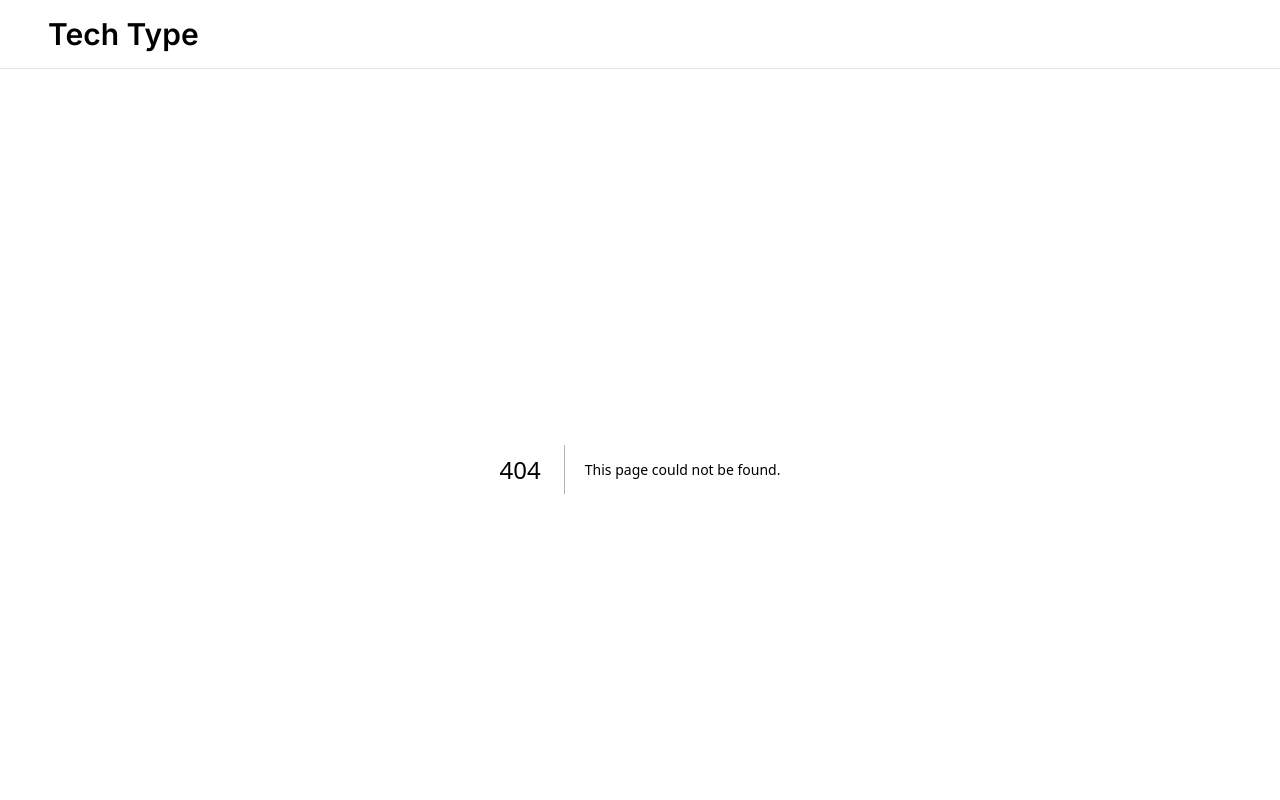
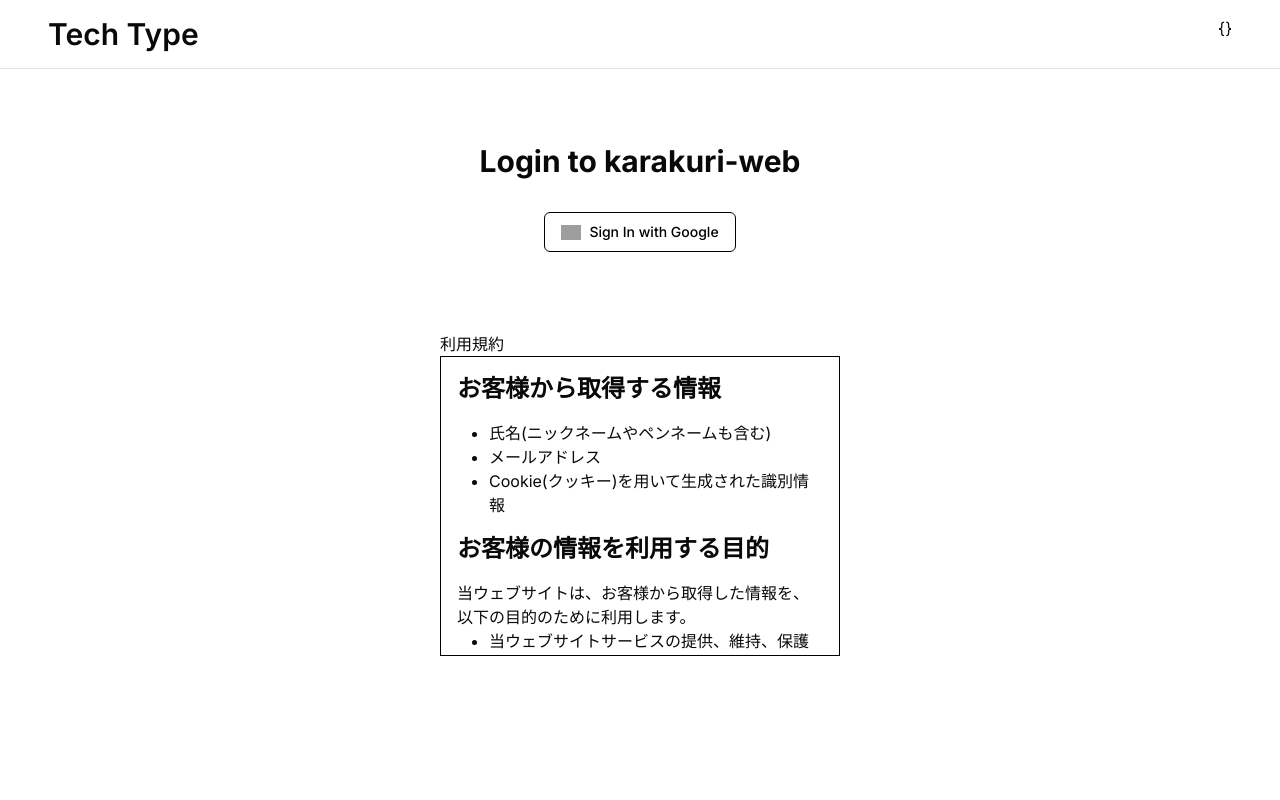
Before and after one commit to balckowl/typing-game, a Next.js app: page /auth/login in a window 1280 px wide. Before the commit this address had no page. Shown: the top 800 px of the page. Built offline with nearby package versions, Linux system fonts and the light colour scheme; no server answers; grey boxes are pictures that could not be loaded.

Commit message:
chore: create authentication implementation

```diff
--- a/package.json
+++ b/package.json
@@ -17,6 +17,7 @@
     "@radix-ui/react-avatar": "^1.0.4",
     "@radix-ui/react-dialog": "^1.0.5",
     "@radix-ui/react-dropdown-menu": "^2.0.6",
+    "@radix-ui/react-hover-card": "^1.1.1",
     "@radix-ui/react-progress": "^1.0.3",
     "@radix-ui/react-slot": "^1.0.2",
     "@supabase/ssr": "^0.3.0",
--- /dev/null
+++ b/src/app/(page)/auth/login/page.tsx
@@ -0,0 +1,103 @@
+"use client"
+
+import { GoogleAuthProvider, signInWithPopup } from "firebase/auth"
+import Image from "next/image"
+import { useRouter } from "next/navigation"
+import { signIn, useSession } from "next-auth/react"
+import { useState } from "react"
+
+import { Button } from "@/components/ui/button"
+import { auth } from "@/lib/firebase/client"
+
+
+const Login = () => {
+
+    const { data: session, status } = useSession()
+    const router = useRouter()
+    const [isLoading, setIsLoading] = useState<boolean>(false)
+
+    const googleProvider = new GoogleAuthProvider
+
+    const signInWithGoogle = async() => {
+
+        setIsLoading(true)
+
+        await signInWithPopup(auth, googleProvider).then(async (credential) => {
+
+            const idToken = await credential.user.getIdToken(true)
+
+            // const userDocRef = doc(db, "users", credential.user.uid);
+            // const userDoc = await getDoc(userDocRef);
+
+            // if (!userDoc.exists()) {
+            //     await setDoc(userDocRef, {
+            //         clearLampList: { level1: Array(5).fill("0"), level2: Array(5).fill("0"), level3: Array(5).fill("0") },
+            //         badges: ["0", "0", "0"],
+            //         currentBadge: -1,
+            //     });
+            // }
+
+            signIn("credentials", { callbackUrl: '/myPage', idToken })
+
+        }).catch((err) => {
+            console.log(err)
+            setIsLoading(false)
+        })
+
+    }
+
+    return (
+        <div className="relative h-screen">
+            <div className="mt-[70px]">
+                <h2 className="mb-7 text-center text-[30px] font-bold">Login to karakuri-web</h2>
+                <div className="flex justify-center">
+                    <Button onClick={signInWithGoogle} className="flex gap-2 border border-black bg-white text-black hover:text-white">
+                        <Image src="/images/auth/google-icon.svg" width={20} height={20} alt="google-icon" />
+                        <p>Sign In with Google</p>
+                    </Button>
+                </div>
+            </div>
+            <div className="mx-auto w-[400px]">
+                <p className="mt-20">利用規約</p>
+                <div className=" mx-auto h-[300px] overflow-hidden overflow-y-scroll border border-black p-4">
+                    <h4 className="mb-4 text-2xl font-bold">お客様から取得する情報</h4>
+                    <ul className="ml-8 list-disc">
+                        <li>氏名(ニックネームやペンネームも含む)</li>
+                        <li>メールアドレス</li>
+                        <li>Cookie(クッキー)を用いて生成された識別情報</li>
+                    </ul>
+
+                    <p className="mt-4 text-2xl font-bold">お客様の情報を利用する目的</p>
+                    <p className="mt-4">当ウェブサイトは、お客様から取得した情報を、以下の目的のために利用します。</p>
+                    <ul className="ml-8 list-disc">
+                        <li>当ウェブサイトサービスの提供、維持、保護及び改善のため</li>
+                    </ul>
+
+                    <p className="mt-4 text-2xl font-bold">第三者提供</p>
+                    <p className="mt-4">当ウェブサイトは、お客様から取得する情報のうち、個人データ（個人情報保護法第１６条第３項）に該当するものついては、あらかじめお客様の同意を得ずに、第三者（日本国外にある者を含みます。）に提供しません。</p>
+                    <ul className="ml-8 list-disc">
+                        <li>個人データの取扱いを外部に委託する場合</li>
+                        <li>当ウェブサイトや当ウェブサイトサービスが買収された場合</li>
+                        <li>事業パートナーと共同利用する場合（具体的な共同利用がある場合は、その内容を別途公表します。）</li>
+                        <li>その他、法律によって合法的に第三者提供が許されている場合</li>
+                    </ul>
+
+                    <p className="mt-4 text-2xl font-bold">アクセス解析ツール</p>
+                    <p className="mt-4">当ウェブサイトは、お客様のアクセス解析のために、「Googleアナリティクス」を利用しています。</p>
+                    <p>Googleアナリティクスは、トラフィックデータの収集のためにCookieを使用しています。トラフィックデータは匿名で収集されており、個人を特定するものではありません。</p>
+                    <p>Cookieを無効にすれば、これらの情報の収集を拒否することができます。詳しくはお使いのブラウザの設定をご確認ください。</p>
+                    <p>Googleアナリティクスについて、詳しくは以下からご確認ください。<a className="text-blue-500" href="https://marketingplatform.google.com/about/analytics/terms/jp/">https://marketingplatform.google.com/about/analytics/terms/jp/</a></p>
+
+                    <p className="mt-4 text-2xl font-bold">プライバシーポリシーの変更</p>
+                    <p className="mt-4">当ウェブサイトは、必要に応じて、このプライバシーポリシーの内容を変更します。この場合、変更後のプライバシーポリシーの施行時期と内容を適切な方法により周知または通知します。</p>
+
+                    <p className="mt-4">ハッカソン名: からくリンゴ</p>
+                    <p>2024年02月20日 制定</p>
+
+                </div>
+            </div>
+        </div>
+    )
+}
+
+export default Login
--- a/src/app/layout/header/userButton.tsx
+++ b/src/app/layout/header/userButton.tsx
@@ -1,10 +1,22 @@
+import { signOut as signOutFirebase } from "firebase/auth";
+import { getServerSession } from "next-auth";
+import { signOut as signOutNextAuth } from "next-auth/react";
 
+import { auth } from "@/lib/firebase/client";
 
-const UserButton = async () => {
+const UserButton = () => {
+  const logOut = async () => {
+    //firebaseからのログアウト
+    await signOutFirebase(auth)
+    //nextauthからログアウト
+    signOutNextAuth({ callbackUrl: '/' })
+  }
 
+  const session = getServerSession()
+  console.log(session)
   return (
     <div>
-
+      {JSON.stringify(session)}
     </div>
   )
 }
--- /dev/null
+++ b/src/components/ui/hover-card.tsx
@@ -0,0 +1,29 @@
+"use client"
+
+import * as HoverCardPrimitive from "@radix-ui/react-hover-card"
+import * as React from "react"
+
+import { cn } from "@/lib/utils"
+
+const HoverCard = HoverCardPrimitive.Root
+
+const HoverCardTrigger = HoverCardPrimitive.Trigger
+
+const HoverCardContent = React.forwardRef<
+  React.ElementRef<typeof HoverCardPrimitive.Content>,
+  React.ComponentPropsWithoutRef<typeof HoverCardPrimitive.Content>
+>(({ align = "center", className, sideOffset = 4, ...props }, ref) => (
+  <HoverCardPrimitive.Content
+    ref={ref}
+    align={align}
+    sideOffset={sideOffset}
+    className={cn(
+      "z-50 w-64 rounded-md border bg-popover p-4 text-popover-foreground shadow-md outline-none data-[state=open]:animate-in data-[state=closed]:animate-out data-[state=closed]:fade-out-0 data-[state=open]:fade-in-0 data-[state=closed]:zoom-out-95 data-[state=open]:zoom-in-95 data-[side=bottom]:slide-in-from-top-2 data-[side=left]:slide-in-from-right-2 data-[side=right]:slide-in-from-left-2 data-[side=top]:slide-in-from-bottom-2",
+      className
+    )}
+    {...props}
+  />
+))
+HoverCardContent.displayName = HoverCardPrimitive.Content.displayName
+
+export { HoverCard, HoverCardContent,HoverCardTrigger }
--- /dev/null
+++ b/src/types/next-auth.d.ts
@@ -0,0 +1,22 @@
+
+// Session型の拡張
+declare module 'next-auth' {
+  interface Session {
+    user: {
+      name: string;
+      email: string;
+      photoURL: string;
+      uid: string;
+    }
+  }
+}
+
+// JWT型の拡張
+declare module 'next-auth/jwt' {
+  interface JWT {
+    name: string;
+    email: string;
+    photoURL: string;
+    uid: string;
+  }
+}
```
Also changed, not shown: 1 other file (tests, documents, lock files or other folders).
